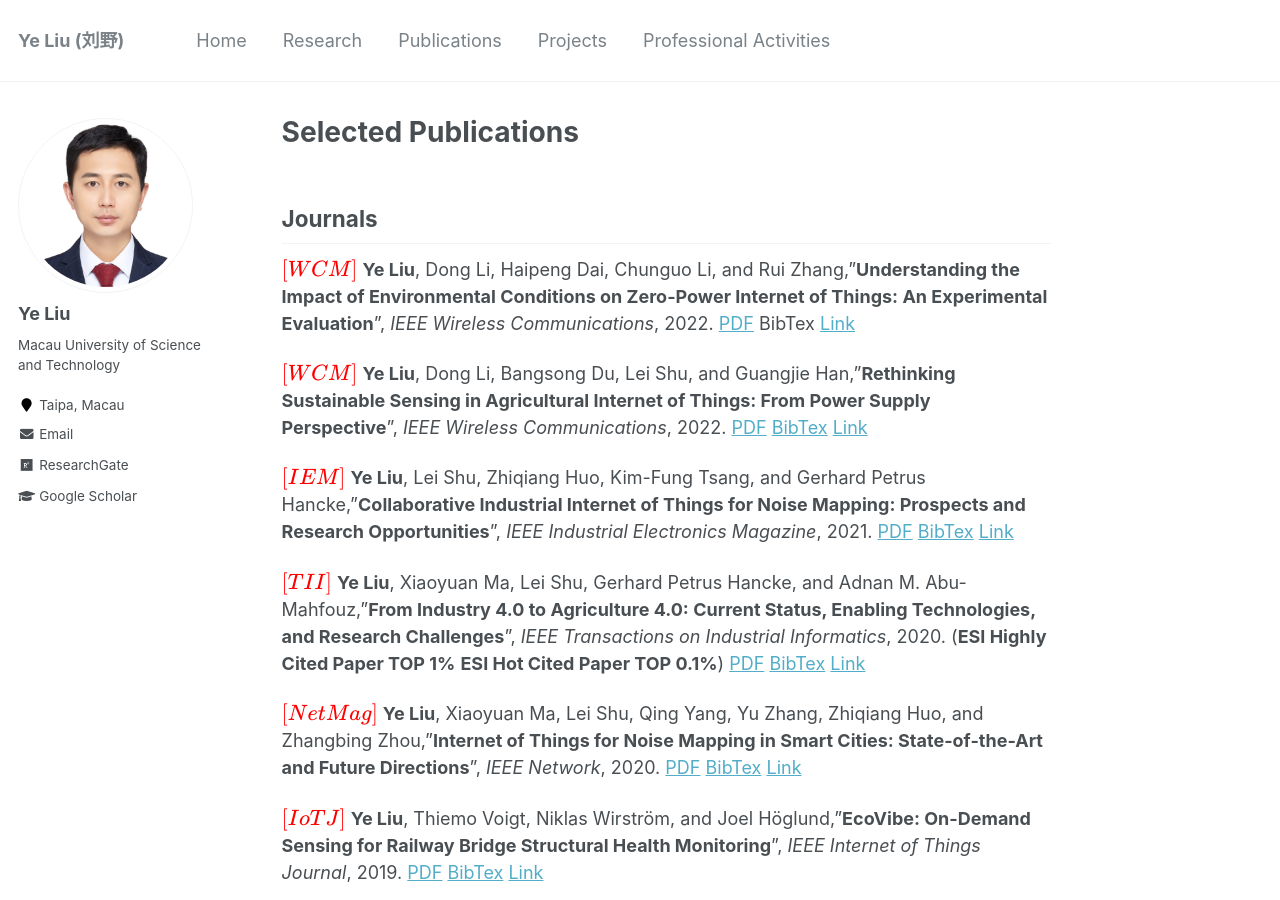
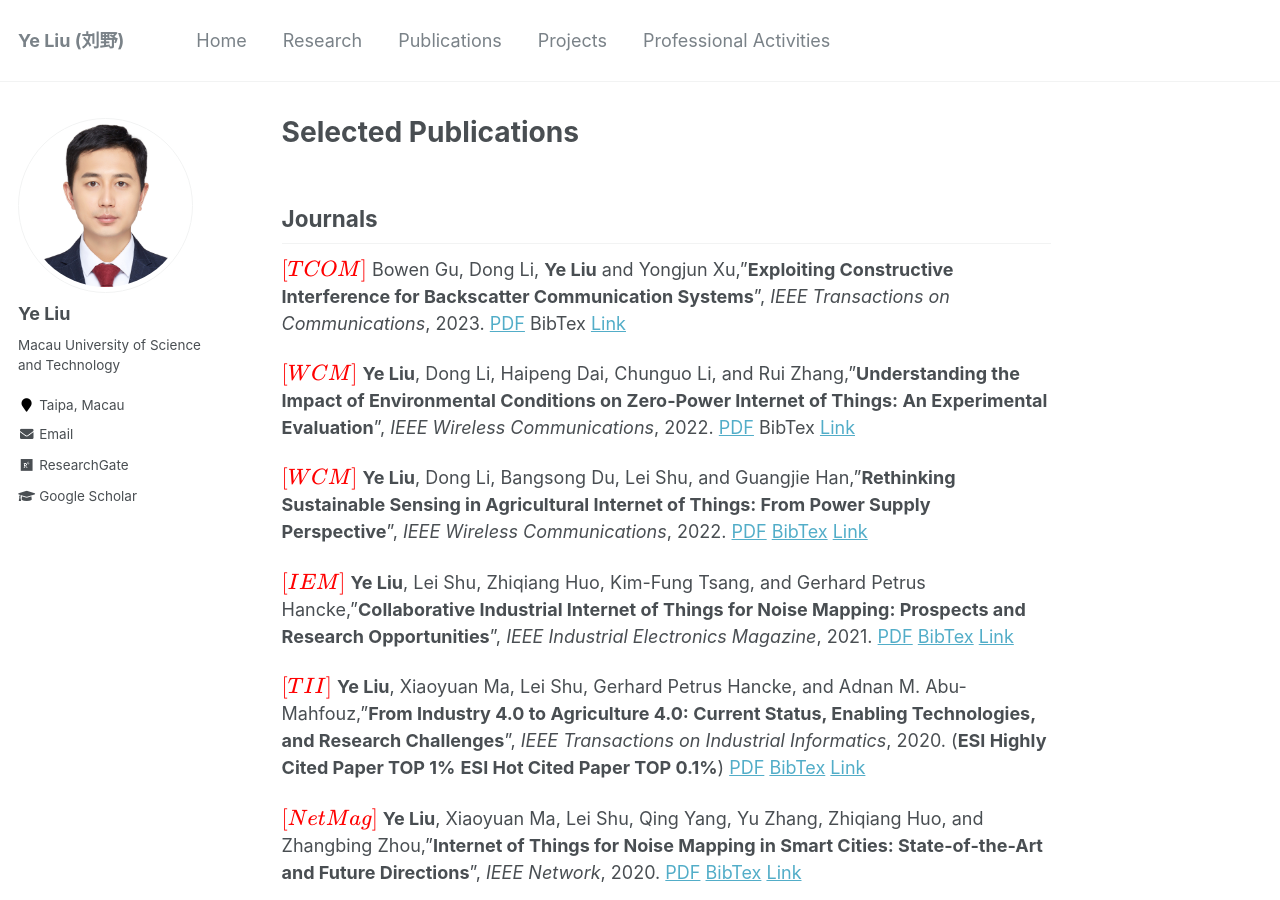
Before and after one commit to ChrisYe-Liu/chrisye-liu.github.io, a Jekyll site: the page built from _pages/publications.md, in a window 1280 px wide and 900 px high. Built offline with Jekyll 4.4.1, drawn with Linux system fonts in a browser that asks for light colours; formulas are drawn with MathJax 3.

Commit message:
Update publications.md

```diff
--- a/_pages/publications.md
+++ b/_pages/publications.md
@@ -7,6 +7,10 @@ author_profile: true
 
 Journals
 ------
+$\color{red}{[TCOM]}$
+Bowen Gu, Dong Li, **Ye Liu** and Yongjun Xu,"**Exploiting Constructive Interference for Backscatter Communication Systems**", *IEEE Transactions on Communications*, 2023.
+[PDF](https://chrisye-liu.github.io/files/gu23CI.pdf) BibTex [Link](https://ieeexplore.ieee.org/document/10129192)
+
 $\color{red}{[WCM]}$
 **Ye Liu**, Dong Li, Haipeng Dai, Chunguo Li, and Rui Zhang,"**Understanding the Impact of Environmental Conditions on Zero-Power Internet of Things: An Experimental Evaluation**", *IEEE Wireless Communications*, 2022.
 [PDF](https://chrisye-liu.github.io/files/ye22understandingWPT.pdf) BibTex [Link](https://ieeexplore.ieee.org/document/9928079)
```
